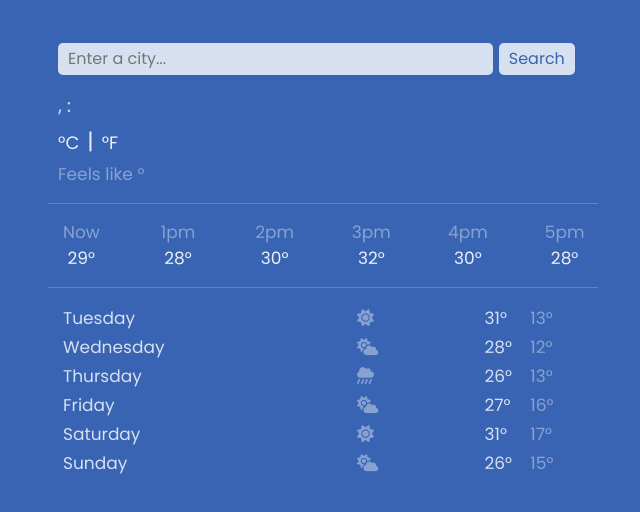
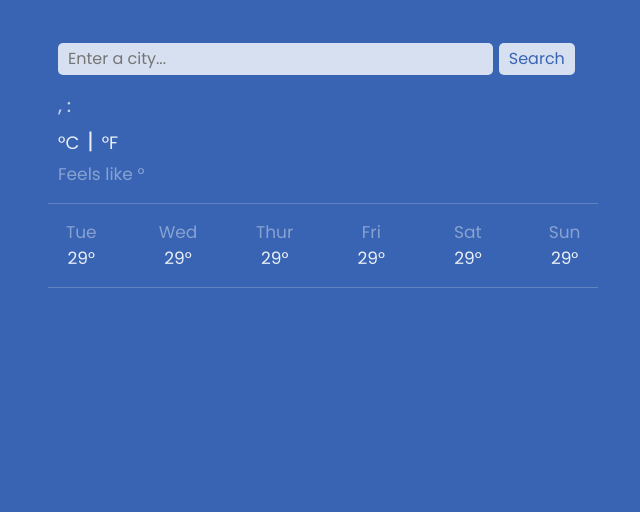
Before and after one commit to ctndeveloperstudent/weatherapp, a website built with Parcel: page index.html in a window 1280 px wide. Shown: the whole page, without its empty margins (317-957 px from the left). Built offline with nearby package versions, Linux system fonts and the light colour scheme; no server answers.

Commit message:
inject forecast html from javascript

```diff
--- a/index.html
+++ b/index.html
@@ -57,71 +57,14 @@
                 </div>
                 <div id="icon"></div>
             </div>
+
             <hr />
-            <div class="row hourlytempwholesection">
-                <div class="col-2">
-                    <ul>
-                        <li class="hourlytimemini">
-                            Now
-                        </li>
-                        <li class="hourlytempmini">
-                            29°
-                        </li>
-                    </ul>
-                </div>
-                <div class="col-2">
-                    <ul>
-                        <li class="hourlytimemini">
-                            1pm
-                        </li>
-                        <li class="hourlytempmini">
-                            28°
-                        </li>
-                    </ul>
-                </div>
-                <div class="col-2">
-                    <ul>
-                        <li class="hourlytimemini">
-                            2pm
-                        </li>
-                        <li class="hourlytempmini">
-                            30°
-                        </li>
-                    </ul>
-                </div>
-                <div class="col-2">
-                    <ul>
-                        <li class="hourlytimemini">
-                            3pm
-                        </li>
-                        <li class="hourlytempmini">
-                            32°
-                        </li>
-                    </ul>
-                </div>
-                <div class="col-2">
-                    <ul>
-                        <li class="hourlytimemini">
-                            4pm
-                        </li>
-                        <li class="hourlytempmini">
-                            30°
-                        </li>
-                    </ul>
-                </div>
-                <div class="col-2">
-                    <ul>
-                        <li class="hourlytimemini">
-                            5pm
-                        </li>
-                        <li class="hourlytempmini">
-                            28°
-                        </li>
-                    </ul>
-                </div>
-            </div>
+
+            <div class="row hourlytempwholesection weather-forecast" id="forecast"></div>
+
             <hr />
-            <div class="row weeklytempfullsection">
+
+        <!-- <div class="row weeklytempfullsection">
                 <div class="col-6 daysoftheweek">
                     <ul>
                         <li class=>
@@ -210,7 +153,7 @@
                     </ul>
                 </div>
             </div>
-        </div>
+            </div> -->
     </div>
     <script src="src/index.js"></script>
 </body>
--- a/src/index.js
+++ b/src/index.js
@@ -68,10 +68,38 @@ function handleSearchSubmit(event) {
   searchCity(searchInput.value);
 }
 
+//Hourly Temperature Display function
+function displayForecast(){
+
+  let hours = ["Tue", "Wed", "Thur", "Fri", "Sat", "Sun"];
+  let forecastHtml = "";
+
+  hours.forEach(function (hour) {
+    forecastHtml =
+      forecastHtml +
+      `
+      <div class="col-2">
+          <ul>
+              <li class="hourlytimemini">
+                  ${hour}
+              </li>
+              <li class="hourlytempmini">
+                  29°
+              </li>
+          </ul>
+      </div>
+    `;
+  });
+
+  forecastElement.innerHTML = forecastHtml;
+}
+
+let forecastElement = document.querySelector("#forecast");
 let searchFormElement = document.querySelector("#search-form");
 searchFormElement.addEventListener("submit", handleSearchSubmit);
 
 searchCity("Town Hall")
+displayForecast()
 
 
 
```
